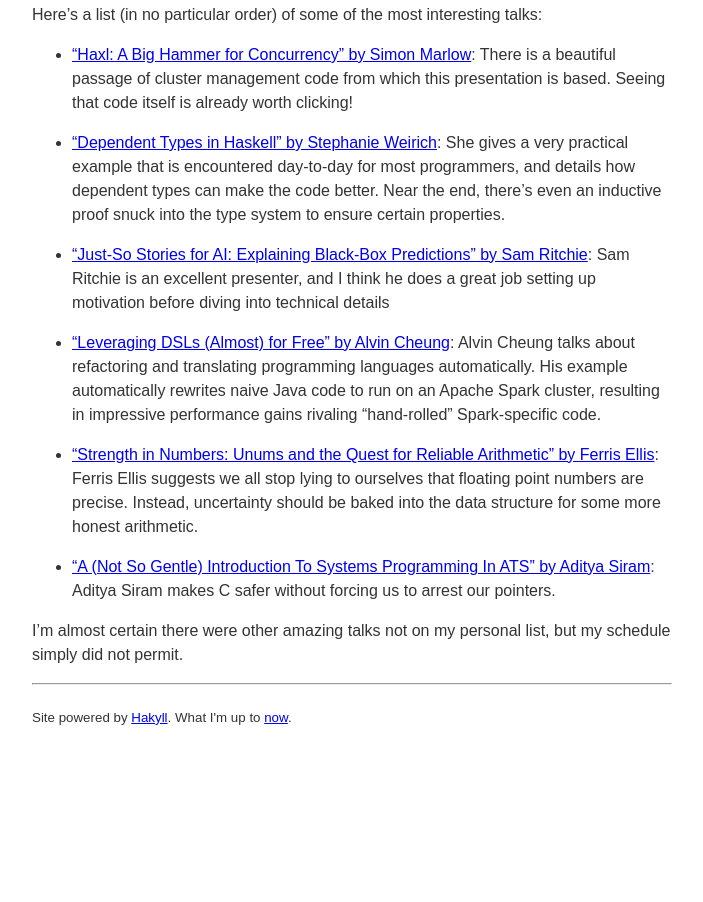
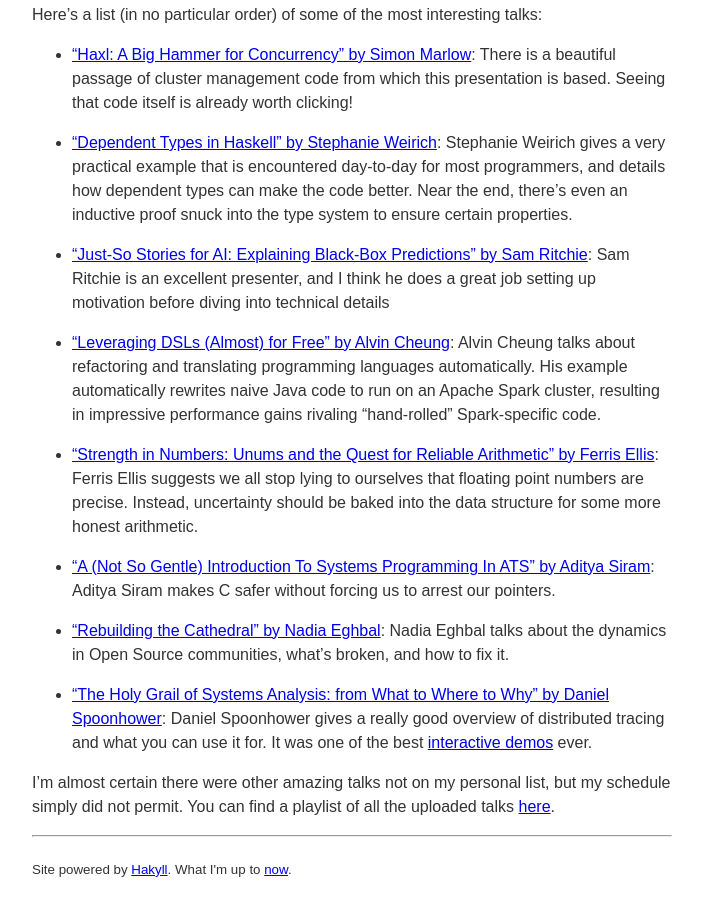
Before and after one commit to wyc/wycd.net, a plain HTML site: page _site/posts/2017-10-02-favorite-strange-loop-talks.html in a window 1280 px wide. Shown: the part 290-1192 px from the top of the page, without its empty margins (288-991 px from the left). Before the commit the page ends 1040 px from the top, so only its background shows below. Drawn offline with nearby package versions, Linux system fonts and the light colour scheme; some packages are replaced by stand-ins of ours.

Commit message:
add talks

```diff
--- a/_site/posts/2017-10-02-favorite-strange-loop-talks.html
+++ b/_site/posts/2017-10-02-favorite-strange-loop-talks.html
@@ -59,13 +59,15 @@
 <p>Here’s a list (in no particular order) of some of the most interesting talks:</p>
 <ul>
 <li><p><a href="https://www.youtube.com/watch?v=sT6VJkkhy0o&amp;list=PLcGKfGEEONaDzd0Hkn2f1talsTu1HLDYu&amp;index=2">“Haxl: A Big Hammer for Concurrency” by Simon Marlow</a>: There is a beautiful passage of cluster management code from which this presentation is based. Seeing that code itself is already worth clicking!</p></li>
-<li><p><a href="https://www.youtube.com/watch?v=wNa3MMbhwS4&amp;index=32&amp;list=PLcGKfGEEONaDzd0Hkn2f1talsTu1HLDYu">“Dependent Types in Haskell” by Stephanie Weirich</a>: She gives a very practical example that is encountered day-to-day for most programmers, and details how dependent types can make the code better. Near the end, there’s even an inductive proof snuck into the type system to ensure certain properties.</p></li>
+<li><p><a href="https://www.youtube.com/watch?v=wNa3MMbhwS4&amp;index=32&amp;list=PLcGKfGEEONaDzd0Hkn2f1talsTu1HLDYu">“Dependent Types in Haskell” by Stephanie Weirich</a>: Stephanie Weirich gives a very practical example that is encountered day-to-day for most programmers, and details how dependent types can make the code better. Near the end, there’s even an inductive proof snuck into the type system to ensure certain properties.</p></li>
 <li><p><a href="https://www.youtube.com/watch?v=DiWkKqZChF0&amp;index=22&amp;list=PLcGKfGEEONaDzd0Hkn2f1talsTu1HLDYu">“Just-So Stories for AI: Explaining Black-Box Predictions” by Sam Ritchie</a>: Sam Ritchie is an excellent presenter, and I think he does a great job setting up motivation before diving into technical details</p></li>
 <li><p><a href="https://www.youtube.com/watch?v=shDoux5Dcyk&amp;list=PLcGKfGEEONaDzd0Hkn2f1talsTu1HLDYu&amp;index=25">“Leveraging DSLs (Almost) for Free” by Alvin Cheung</a>: Alvin Cheung talks about refactoring and translating programming languages automatically. His example automatically rewrites naive Java code to run on an Apache Spark cluster, resulting in impressive performance gains rivaling “hand-rolled” Spark-specific code.</p></li>
 <li><p><a href="https://www.youtube.com/watch?v=nVNYjmj_qbY&amp;index=33&amp;list=PLcGKfGEEONaDzd0Hkn2f1talsTu1HLDYu">“Strength in Numbers: Unums and the Quest for Reliable Arithmetic” by Ferris Ellis</a>: Ferris Ellis suggests we all stop lying to ourselves that floating point numbers are precise. Instead, uncertainty should be baked into the data structure for some more honest arithmetic.</p></li>
 <li><p><a href="https://www.youtube.com/watch?v=zt0OQb1DBko&amp;list=PLcGKfGEEONaDzd0Hkn2f1talsTu1HLDYu&amp;index=13">“A (Not So Gentle) Introduction To Systems Programming In ATS” by Aditya Siram</a>: Aditya Siram makes C safer without forcing us to arrest our pointers.</p></li>
+<li><p><a href="https://www.youtube.com/watch?v=VS6IpvTWwkQ&amp;index=2&amp;list=PLcGKfGEEONaDzd0Hkn2f1talsTu1HLDYu">“Rebuilding the Cathedral” by Nadia Eghbal</a>: Nadia Eghbal talks about the dynamics in Open Source communities, what’s broken, and how to fix it.</p></li>
+<li><p><a href="https://www.youtube.com/watch?v=3u-td4vZYHU&amp;index=63&amp;list=PLcGKfGEEONaDzd0Hkn2f1talsTu1HLDYu">“The Holy Grail of Systems Analysis: from What to Where to Why” by Daniel Spoonhower</a>: Daniel Spoonhower gives a really good overview of distributed tracing and what you can use it for. It was one of the best <a href="http://donut.zone">interactive demos</a> ever.</p></li>
 </ul>
-<p>I’m almost certain there were other amazing talks not on my personal list, but my schedule simply did not permit.</p>
+<p>I’m almost certain there were other amazing talks not on my personal list, but my schedule simply did not permit. You can find a playlist of all the uploaded talks <a href="https://www.youtube.com/playlist?list=PLcGKfGEEONaDzd0Hkn2f1talsTu1HLDYu">here</a>.</p>
 
     </content>
     <hr />
```
Also changed, not shown: 1 other file.
